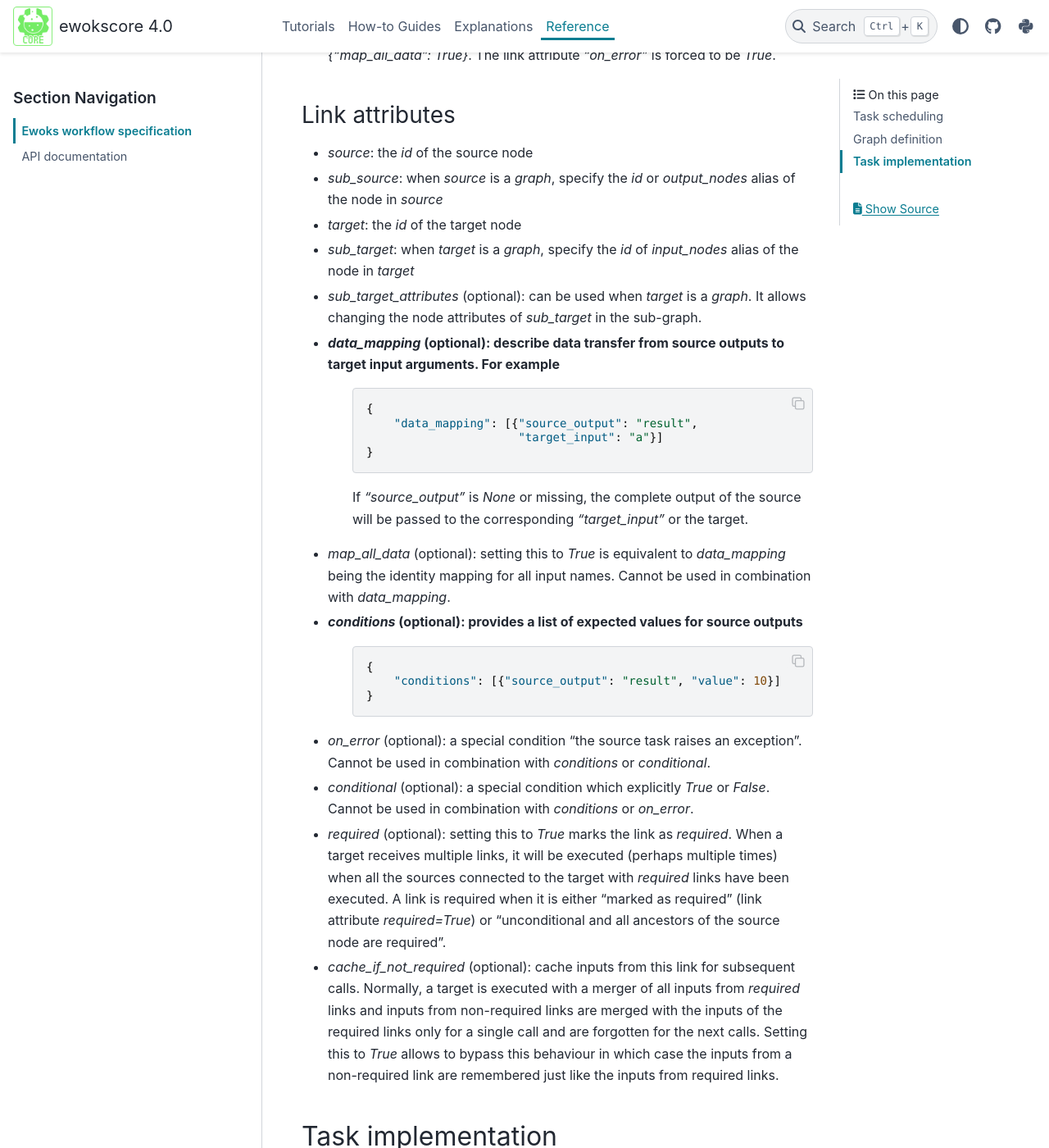
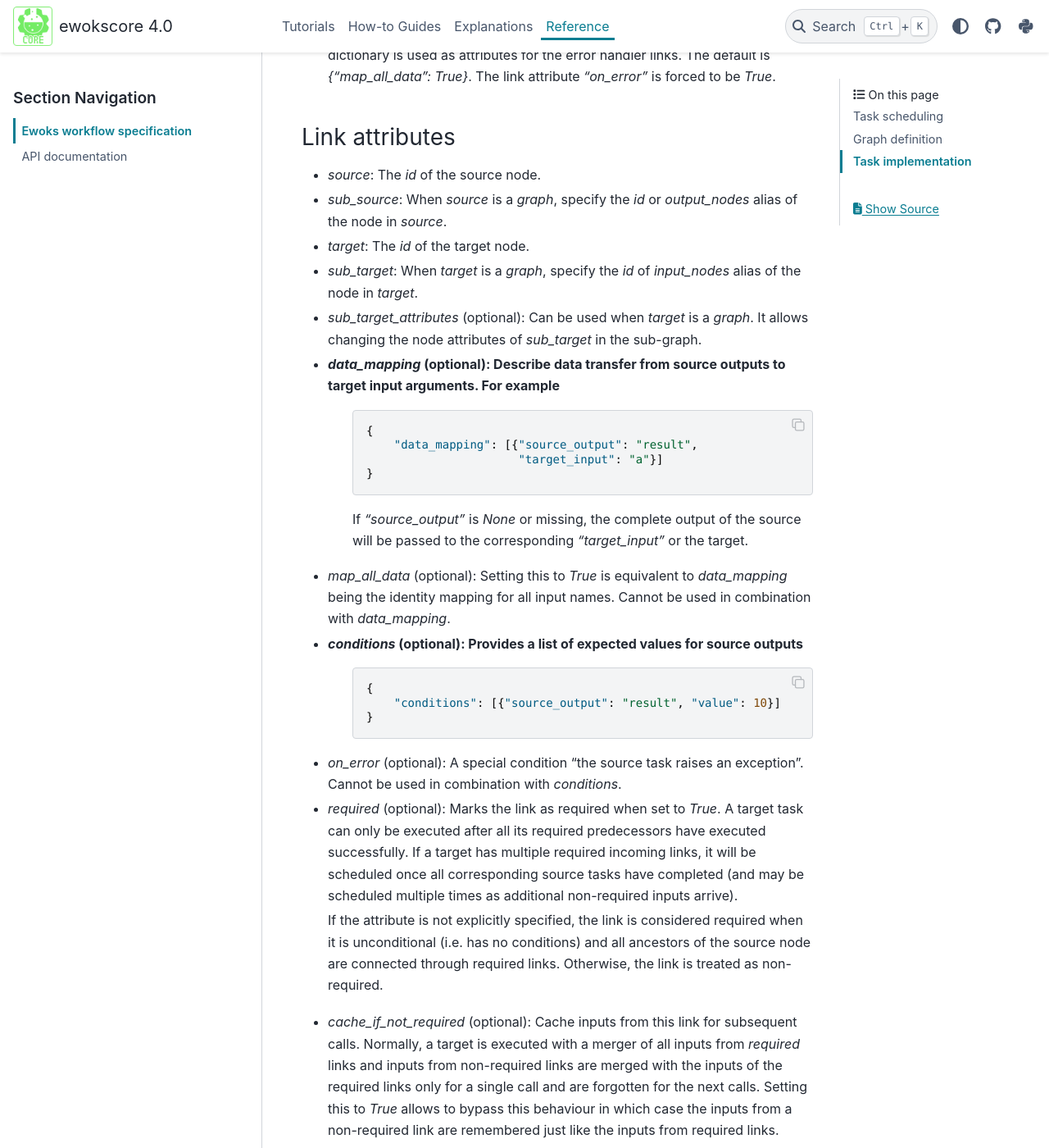
Before and after one commit to ewoks-kit/ewokscore, a Sphinx documentation site: the page built from doc/reference/specs.rst, in a window 1280 px wide and 1400 px high, scrolled down 4432 px. Shown: the whole window at 82% size. Built offline with Sphinx 7.4.7 and the PyData theme 0.15.4, drawn with Linux system fonts in a browser that asks for light colours; pages that are not in the unit, such as notebooks, are missing from menus; some of the changed text lies outside the part shown.

Commit message:
instead of introducing link attribute conditional=True, handle an explicit required=False

```diff
--- a/doc/reference/specs.rst
+++ b/doc/reference/specs.rst
@@ -10,10 +10,10 @@ A **task** is an opaque unit of execution with input arguments defined by links
 in the graph representation. (OOP analogy: a task is a node instance).
 
 A **link** connects a source node to a target node. A link can have the following properties:
-  * **conditional**: has a set of statements that combined are either True or False
-  * **required**: either "marked as required” in the graph representation" or “unconditional
-    and all ancestors of the source node are required”
-  * **data_mapping**: describes data transfer from source to target.
+  * **conditional**: Has a set of statements that combined are either True or False.
+  * **required**: Marked explicitely as True or False in the graph representation.
+    Otherwise True when unconditional and all link upstream from the source node are required.
+  * **data_mapping**: Describes data transfer from source to target.
 
 Task scheduling
 ---------------
@@ -163,13 +163,13 @@ Node attributes
 
 Link attributes
 ^^^^^^^^^^^^^^^
-* *source*: the *id* of the source node
-* *sub_source*: when *source* is a *graph*, specify the *id* or `output_nodes` alias of the node in *source*
-* *target*: the *id* of the target node
-* *sub_target*: when *target* is a *graph*, specify the *id* of `input_nodes` alias of the node in *target*
-* *sub_target_attributes* (optional): can be used when *target* is a *graph*. It allows changing the node
+* *source*: The *id* of the source node.
+* *sub_source*: When *source* is a *graph*, specify the *id* or `output_nodes` alias of the node in *source*.
+* *target*: The *id* of the target node.
+* *sub_target*: When *target* is a *graph*, specify the *id* of `input_nodes` alias of the node in *target*.
+* *sub_target_attributes* (optional): Can be used when *target* is a *graph*. It allows changing the node
   attributes of *sub_target* in the sub-graph.
-* *data_mapping* (optional): describe data transfer from source outputs to target input arguments. For example
+* *data_mapping* (optional): Describe data transfer from source outputs to target input arguments. For example
     .. code-block:: json
 
         {
@@ -179,20 +179,22 @@ Link attributes
 
     If `"source_output"` is `None` or missing, the complete output of the source will be passed to the corresponding
     `"target_input"` or the target.
-* *map_all_data* (optional): setting this to `True` is equivalent to *data_mapping* being the identity mapping for
+* *map_all_data* (optional): Setting this to `True` is equivalent to *data_mapping* being the identity mapping for
   all input names. Cannot be used in combination with *data_mapping*.
-* *conditions* (optional): provides a list of expected values for source outputs
+* *conditions* (optional): Provides a list of expected values for source outputs
     .. code-block:: json
 
         {
             "conditions": [{"source_output": "result", "value": 10}]
         }
-* *on_error* (optional): a special condition "the source task raises an exception". Cannot be used in combination with *conditions* or *conditional*.
-* *conditional* (optional): a special condition which explicitly `True` or `False`. Cannot be used in combination with *conditions* or *on_error*.
-* *required* (optional): setting this to `True` marks the link as *required*. When a target receives multiple links, it will be executed
-  (perhaps multiple times) when all the sources connected to the target with *required* links have been executed. A link is required when
-  it is either "marked as required" (link attribute `required=True`) or “unconditional and all ancestors of the source node are required”.
-* *cache_if_not_required* (optional): cache inputs from this link for subsequent calls. Normally, a target is executed with a merger of all inputs
+* *on_error* (optional): A special condition "the source task raises an exception". Cannot be used in combination with *conditions*.
+* *required* (optional): Marks the link as required when set to `True`. A target task can only be executed after all its required
+  predecessors have executed successfully. If a target has multiple required incoming links, it will be scheduled once all corresponding
+  source tasks have completed (and may be scheduled multiple times as additional non-required inputs arrive).
+
+  If the attribute is not explicitly specified, the link is considered required when it is unconditional (i.e. has no conditions) and
+  all ancestors of the source node are connected through required links. Otherwise, the link is treated as non-required.
+* *cache_if_not_required* (optional): Cache inputs from this link for subsequent calls. Normally, a target is executed with a merger of all inputs
   from *required* links and inputs from non-required links are merged with the inputs of the required links only for a single call and are
   forgotten for the next calls. Setting this to `True` allows to bypass this behaviour in which case the inputs from a non-required link are
   remembered just like the inputs from required links.
```
Also changed, not shown: CHANGELOG.md (+5 -2 lines), 4 other files.
